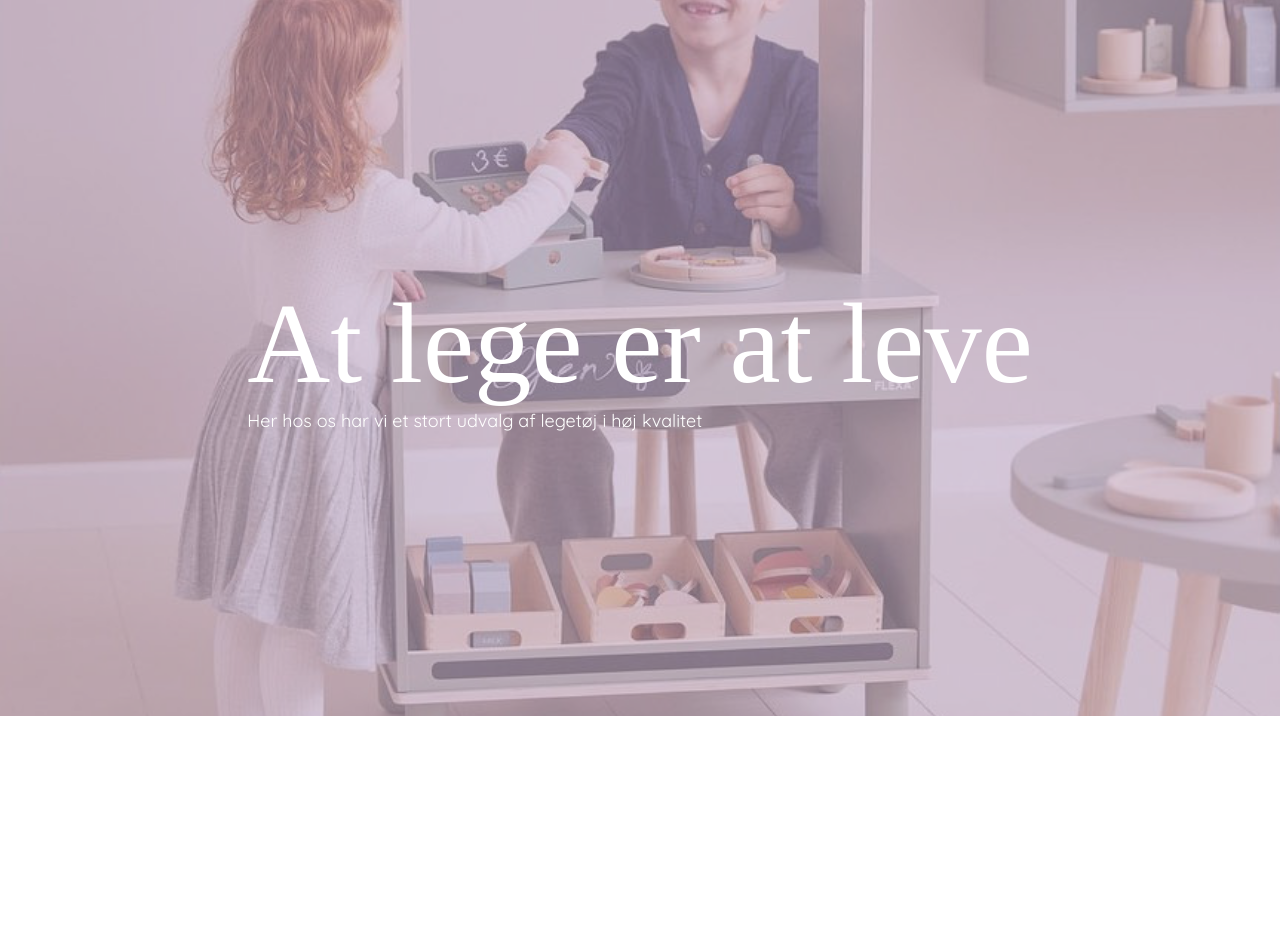
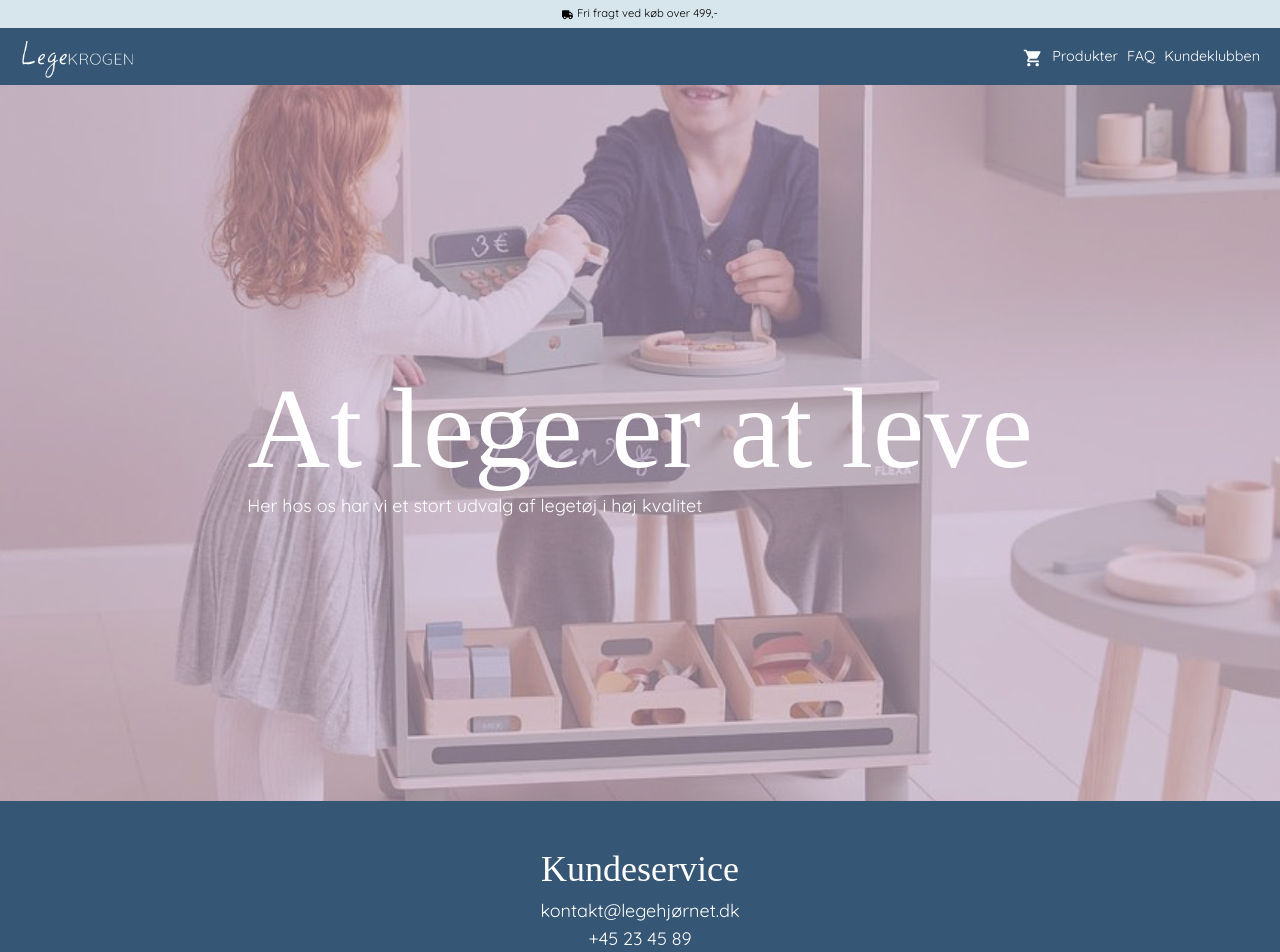
Before and after one commit to tthomastronautt/legekrogen, a React (Vite) app: page / in a window 1280 px wide. Shown: the top 952 px of the page. Before the commit the page ends 800 px from the top, so only its background shows below. Built offline with nearby package versions, Linux system fonts and the light colour scheme; a web font is replaced by a local one.

Commit message:
index layout fix

```diff
--- a/src/components/layouts/IndexLayout.jsx
+++ b/src/components/layouts/IndexLayout.jsx
@@ -1,9 +1,19 @@
-import Footer from "@components/Footer/Footer"
+import Footer from "@components/Footer/Footer";
+import Header from "@components/Header/Header";
+import { PropTypes } from 'prop-types';
 
 const IndexLayout = ({ children }) => {
-    return(
-        <main>{children}</main>
-    )
+    return (
+        <>
+            <Header />
+            <main>{children}</main>
+            <Footer />
+        </>
+    );
+};
+
+export default IndexLayout;
+
+IndexLayout.propTypes = {
+    children: PropTypes.node.isRequired,
 }
-
-export default IndexLayout
```
